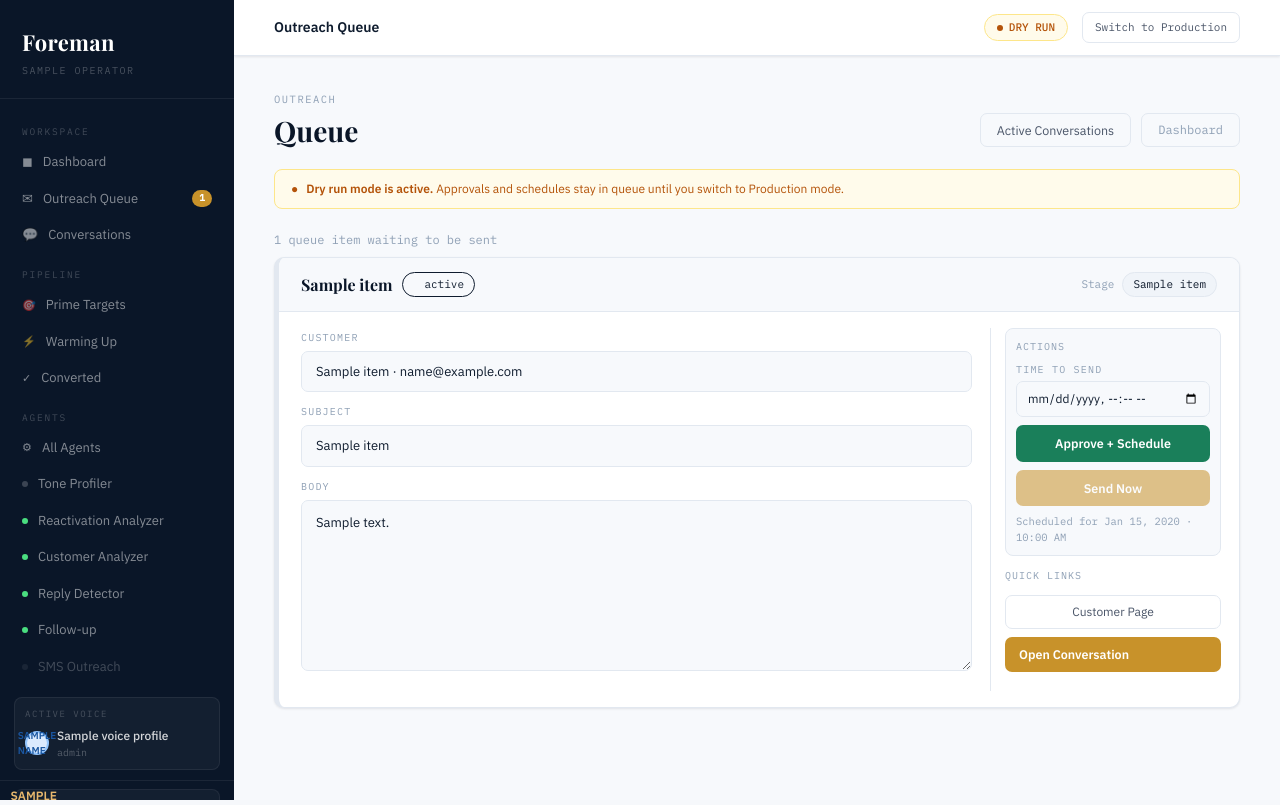
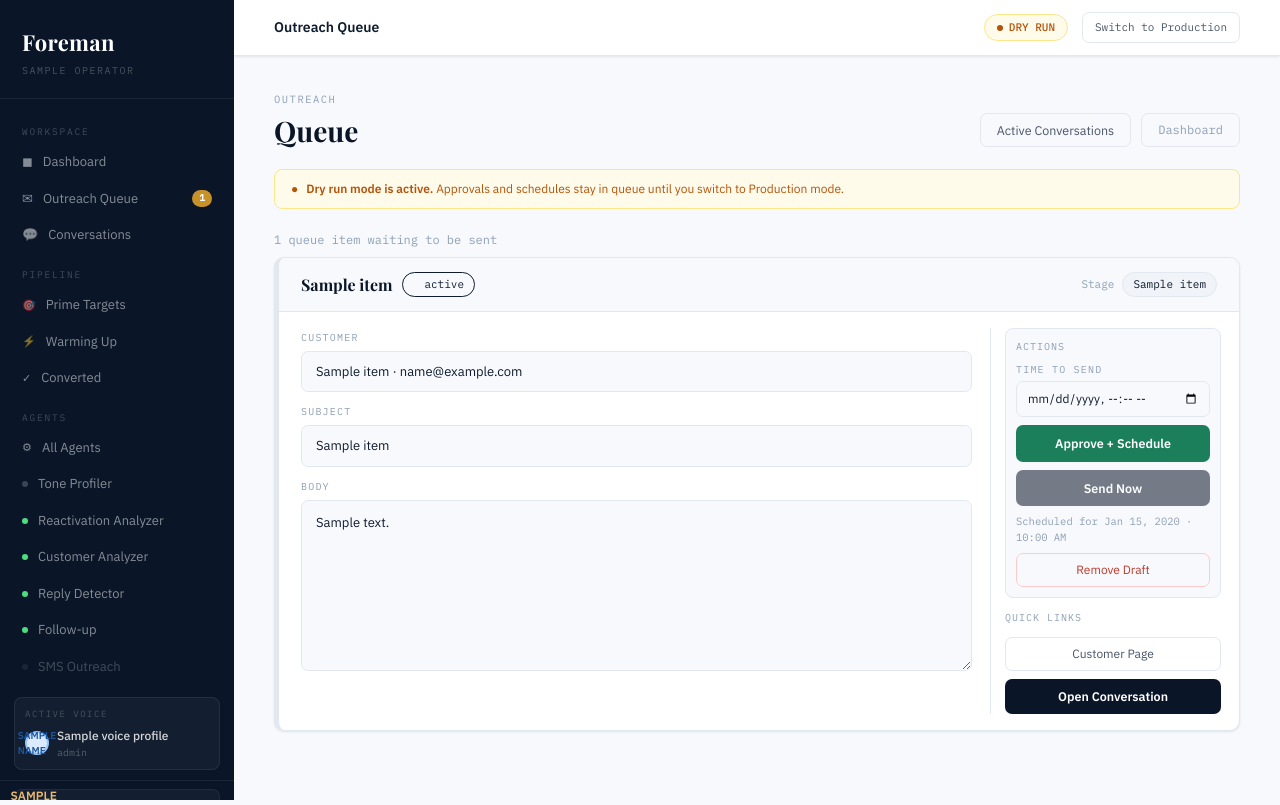
Before and after one commit to avelayud/foreman, a FastAPI app: template templates/outreach.html in a window 1280 px wide. Run offline with FastAPI, Linux system fonts and the light colour scheme; the template is opened without the code that fills it: most values are stand-ins (such as "Sample title", 1, 10 or a date in 2020); some libraries are stand-ins or nearby versions.

Commit message:
UI polish, Remove Draft feature, reply detector wiring, email formatting
- Remove Draft button + DELETE /api/outreach/{id} endpoint (pending/failed only)
- Fix button gaps on customer page (margin/padding between approve & re-draft)
- Uniform button colors: navy for primary, gold removed; green for approve actions
- Center text on Open Conversation anchor in outreach queue
- Improve email draft formatting: tightened DRAFT_SYSTEM prompt + collapse 3+ newlines
- Wire reply_detector into background daemon thread (every 15 min post-startup)
- Update PROJECT_PLAN.md: add email fine-tuning backlog item, fix Known Risks

Co-Authored-By: Claude Sonnet 4.6 <noreply@anthropic.com>

```diff
--- a/api/app.py
+++ b/api/app.py
@@ -45,8 +45,12 @@ DB_STARTUP_MAX_ATTEMPTS = max(1, int(os.getenv("DB_STARTUP_MAX_ATTEMPTS", "8")))
 DB_STARTUP_RETRY_SECONDS = max(1, int(os.getenv("DB_STARTUP_RETRY_SECONDS", "3")))
 _scheduled_sender_started = False
 _scheduled_sender_lock = threading.Lock()
+_reply_detector_started = False
+_reply_detector_lock = threading.Lock()
 _db_ready = False
 _db_init_error: Exception | None = None
+
+REPLY_POLL_SECONDS = 900  # 15 minutes
 
 
 # ── Helpers ───────────────────────────────────────────────────────────────────
@@ -263,6 +267,36 @@ def _start_scheduled_sender():
         print(f"✅ Scheduled outreach sender started (poll: {SCHEDULE_POLL_SECONDS}s)")
 
 
+def _reply_detector_loop():
+    """Poll Gmail for customer replies every REPLY_POLL_SECONDS."""
+    # Delay first run by 30s to let the app fully settle
+    time.sleep(30)
+    while True:
+        try:
+            from agents.reply_detector import run as run_reply_detector
+            count = run_reply_detector(operator_id=OPERATOR_ID)
+            if count:
+                print(f"[reply_detector] {count} new reply(s) detected", flush=True)
+        except Exception as exc:
+            print(f"[reply_detector] loop error: {exc}", flush=True)
+        time.sleep(REPLY_POLL_SECONDS)
+
+
+def _start_reply_detector():
+    global _reply_detector_started
+    with _reply_detector_lock:
+        if _reply_detector_started:
+            return
+        worker = threading.Thread(
+            target=_reply_detector_loop,
+            daemon=True,
+            name="reply-detector",
+        )
+        worker.start()
+        _reply_detector_started = True
+        print(f"✅ Reply detector started (poll: {REPLY_POLL_SECONDS}s / 15 min)", flush=True)
+
+
 def _normalize_customer_profile(profile: dict | None) -> dict:
     profile = profile or {}
     topics = profile.get("topics_discussed")
@@ -732,6 +766,7 @@ def _init_db_background():
             _db_init_error = None
             print("✅ Database ready.", flush=True, file=sys.stderr)
             _start_scheduled_sender()
+            _start_reply_detector()
             return
         except Exception as exc:
             _db_init_error = exc
@@ -1173,6 +1208,19 @@ def conversation_detail(request: Request, customer_id: int):
 
 # ── JSON API ──────────────────────────────────────────────────────────────────
 
+@app.delete("/api/outreach/{log_id}")
+def delete_outreach(log_id: int):
+    """Remove a draft from the outreach queue. Only pending/failed drafts can be deleted."""
+    with get_db() as db:
+        log = db.query(OutreachLog).filter_by(id=log_id, operator_id=OPERATOR_ID).first()
+        if not log:
+            raise HTTPException(status_code=404, detail="Draft not found")
+        if log.approval_status not in ("pending", "failed"):
+            raise HTTPException(status_code=400, detail="Only pending or failed drafts can be removed")
+        db.delete(log)
+    return {"status": "deleted"}
+
+
 @app.get("/health")
 def health():
     return {
@@ -1257,6 +1305,7 @@ def assign_voice(customer_id: int, body: dict):
 DRAFT_SYSTEM = """You are a ghostwriter for a small field service business owner.
 Write a single reactivation email in the owner's exact voice — their tone, greeting style, signoff, and characteristic phrases.
 The email should feel personal and genuine, never salesy. Keep it short: 3–5 sentences. End with a soft call to action.
+Formatting rules: use plain text only, no markdown. Separate paragraphs with a single blank line (\\n\\n). Do not add extra blank lines. Do not use bullet points or headers.
 Return ONLY a JSON object with keys "subject" and "body". No markdown, no code fences."""
 
 DRAFT_USER = """Tone profile:
@@ -1322,11 +1371,16 @@ def generate_draft(customer_id: int, req: DraftRequest = None):
     except Exception as e:
         raise HTTPException(status_code=502, detail=f"Claude API error: {e}")
 
+    import re as _re
     raw = message.content[0].text.strip()
     try:
         draft = json.loads(raw)
     except json.JSONDecodeError:
         draft = {"subject": "Checking in", "body": raw}
+
+    # Normalize body: collapse 3+ consecutive newlines to 2, strip edges
+    if draft.get("body"):
+        draft["body"] = _re.sub(r'\n{3,}', '\n\n', draft["body"].strip())
 
     if voice:
         draft["voice_name"] = voice["name"]
--- a/templates/base.html
+++ b/templates/base.html
@@ -69,13 +69,13 @@
     /* ── SHARED ── */
     .card{background:var(--surface);border:1px solid var(--border);border-radius:var(--radius);box-shadow:var(--shadow-sm)}
     .card-label{font-size:10px;font-family:'IBM Plex Mono',monospace;letter-spacing:1.8px;text-transform:uppercase;color:var(--text-3);margin-bottom:14px}
-    .btn-primary{background:var(--gold);color:#fff;border:none;padding:9px 20px;border-radius:7px;font-size:12.5px;font-weight:600;font-family:'IBM Plex Sans',sans-serif;cursor:pointer;transition:all 0.15s;white-space:nowrap;display:inline-flex;align-items:center;gap:6px}
-    .btn-primary:hover{background:#b07d24;transform:translateY(-1px)}
+    .btn-primary{background:var(--navy);color:#fff;border:none;padding:9px 20px;border-radius:7px;font-size:12.5px;font-weight:600;font-family:'IBM Plex Sans',sans-serif;cursor:pointer;transition:all 0.15s;white-space:nowrap;display:inline-flex;align-items:center;gap:6px;justify-content:center}
+    .btn-primary:hover{background:#1a2a4a;transform:translateY(-1px)}
     .btn-secondary{background:var(--surface);color:var(--navy);border:1px solid var(--border-2);padding:8px 18px;border-radius:7px;font-size:12.5px;font-weight:500;font-family:'IBM Plex Sans',sans-serif;cursor:pointer;transition:all 0.15s}
     .btn-secondary:hover{background:var(--navy-soft);border-color:var(--navy)}
     .btn-ghost{background:transparent;color:var(--text-2);border:1px solid var(--border);padding:7px 16px;border-radius:7px;font-size:12px;font-family:'IBM Plex Sans',sans-serif;cursor:pointer;transition:all 0.15s}
     .btn-ghost:hover{border-color:var(--border-2);color:var(--text)}
-    .btn-success{background:var(--green);color:#fff;border:none;padding:9px 20px;border-radius:7px;font-size:12.5px;font-weight:600;font-family:'IBM Plex Sans',sans-serif;cursor:pointer;transition:all 0.15s;display:inline-flex;align-items:center;gap:6px}
+    .btn-success{background:var(--green);color:#fff;border:none;padding:9px 20px;border-radius:7px;font-size:12.5px;font-weight:600;font-family:'IBM Plex Sans',sans-serif;cursor:pointer;transition:all 0.15s;display:inline-flex;align-items:center;gap:6px;justify-content:center}
     .btn-success:hover{background:#156347}
 
     /* Pills */
--- a/templates/customer.html
+++ b/templates/customer.html
@@ -302,7 +302,7 @@
             <label class="field-label">Body</label>
             <textarea id="draft-body" rows="7" class="field-textarea"></textarea>
           </div>
-          <div style="display:flex;gap:8px">
+          <div style="display:flex;gap:8px;margin-top:12px">
             <button onclick="approveDraft({{ customer.id }})" class="btn-success" style="flex:1">
               ✓ Approve &amp; Queue
             </button>
@@ -317,7 +317,7 @@
 
         {# Re-draft button shown when logs already exist #}
         {% if logs %}
-        <div style="padding-top:0">
+        <div style="padding-top:12px">
           <button onclick="generateDraft({{ customer.id }}); document.getElementById('draft-prompt').style.display='none';" class="btn-primary">
             Generate New Draft
           </button>
--- a/templates/outreach.html
+++ b/templates/outreach.html
@@ -146,13 +146,16 @@
             {% endif %}
             <span id="action-label-{{ item.log_id }}" class="inline-status" style="display:none;color:var(--green)"></span>
             <span id="action-error-{{ item.log_id }}" class="inline-status" style="display:none;color:var(--red)"></span>
+            <button onclick="removeFromQueue({{ item.log_id }})" class="btn-ghost action-btn" style="color:var(--red);border-color:#fecaca" id="remove-btn-{{ item.log_id }}">
+              Remove Draft
+            </button>
           </div>
         </div>
 
         <div class="right-title">Quick Links</div>
         <div class="link-stack">
-          <a href="/customer/{{ item.customer_id }}" class="btn-ghost" style="text-decoration:none;text-align:center">Customer Page</a>
-          <a href="/conversations/{{ item.customer_id }}" class="btn-primary" style="text-decoration:none;text-align:center;padding:8px 14px">Open Conversation</a>
+          <a href="/customer/{{ item.customer_id }}" class="btn-ghost" style="text-decoration:none;text-align:center;display:flex;justify-content:center">Customer Page</a>
+          <a href="/conversations/{{ item.customer_id }}" class="btn-primary" style="text-decoration:none;display:flex;justify-content:center;padding:8px 14px">Open Conversation</a>
         </div>
       </div>
     </div>
@@ -239,5 +242,24 @@
     if (!ok) return;
     submitQueueAction(logId, true);
   }
+
+  async function removeFromQueue(logId) {
+    const ok = window.confirm('Remove this draft from the queue? This cannot be undone.');
+    if (!ok) return;
+    const btn = document.getElementById('remove-btn-' + logId);
+    btn.disabled = true;
+    btn.textContent = 'Removing…';
+    const res = await fetch(`/api/outreach/${logId}`, { method: 'DELETE' });
+    if (res.ok) {
+      const card = document.getElementById('card-' + logId);
+      card.style.transition = 'opacity 0.25s';
+      card.style.opacity = '0';
+      setTimeout(() => { card.remove(); }, 280);
+    } else {
+      btn.disabled = false;
+      btn.textContent = 'Remove Draft';
+      alert('Failed to remove draft.');
+    }
+  }
 </script>
 {% endblock %}
```
Also changed, not shown: PROJECT_PLAN.md (+8 -2 lines).
